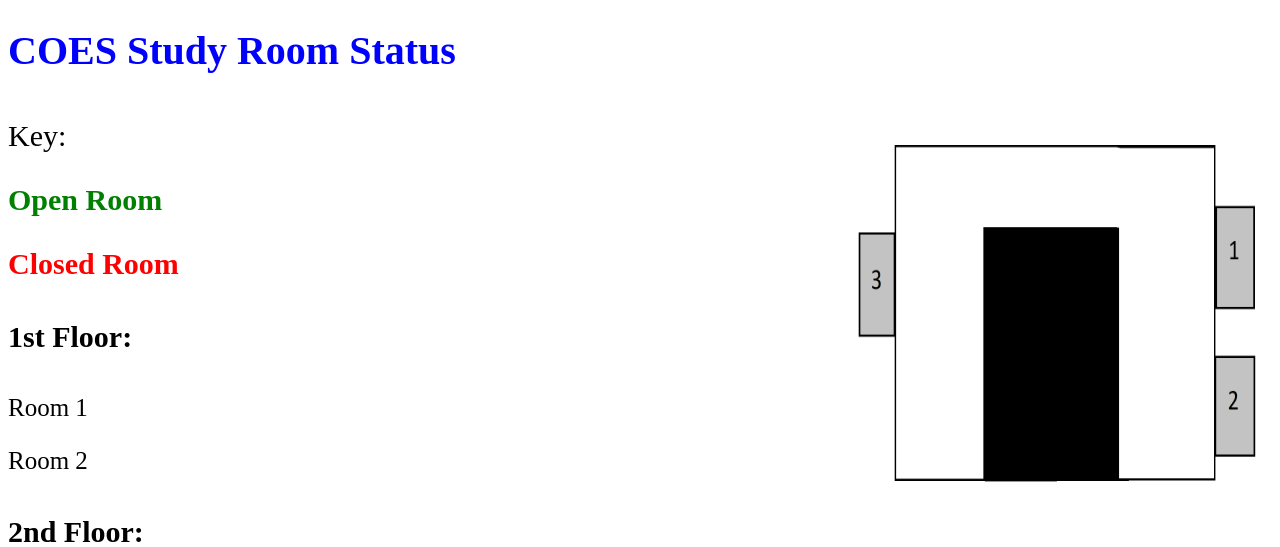
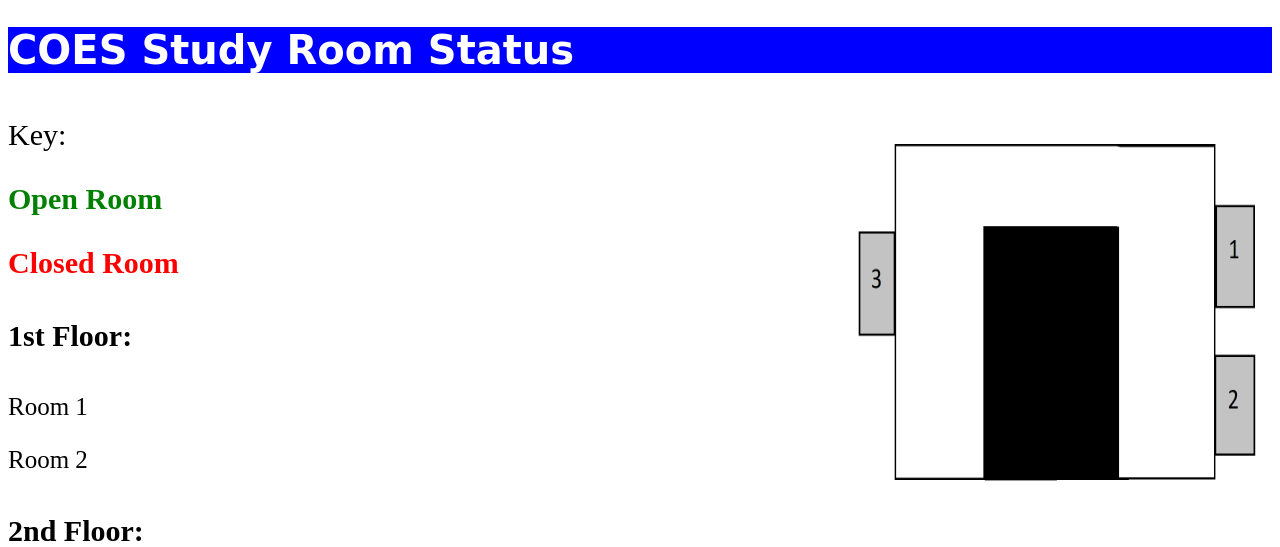
Before and after one commit to BurntMuffins/StudyRoomStatus, a Flask app: page / in a window 1280 px wide. Shown: the top 547 px of the page. Run offline with Flask 3, Linux system fonts and the light colour scheme; data that the repository does not hold is empty.

Commit message:
header change

```diff
--- a/hostPi/templates/index.html
+++ b/hostPi/templates/index.html
@@ -6,7 +6,7 @@
         <meta http-equiv="refresh" content="5";url=http://localhost:5000 >
     </head>
     <body>
-        <h1 style="font-size: 40px; color:blue">COES Study Room Status</h1>
+        <h1 style="font-family: Comic Sans MS; font-size: 40px; background-color: blue; color:white">COES Study Room Status</h1>
         <br>
         <span style="font-size: 30px">Key:</span><img src="{{url_for('static', filename='temp_studyRoom_map.png')}}" align="right" style="width:420px;height:400px;" />
         <h3 style="font-size: 30px; color:green">Open Room</h3>
```
